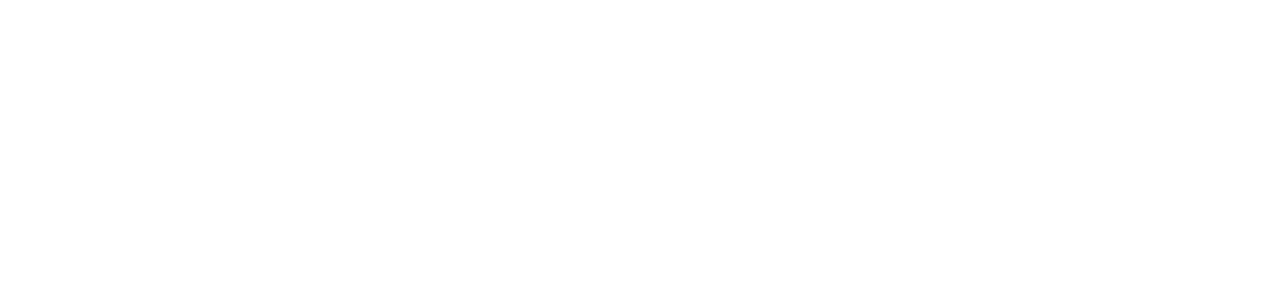
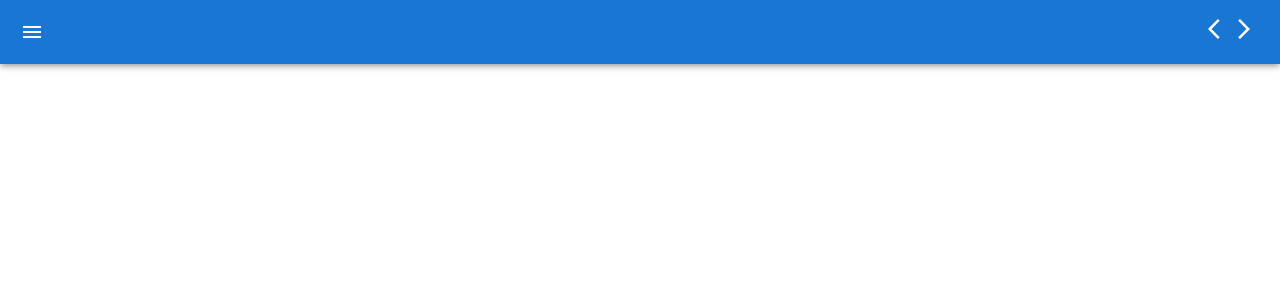
Before and after one commit to yg1110/spare-time, a Next.js app in the folder client/: page / in a window 1280 px wide. Shown: the top 300 px of the page. Built offline with nearby package versions, Linux system fonts and the light colour scheme.

Commit message:
Add Side Menu

```diff
--- a/client/src/component/Header/index.tsx
+++ b/client/src/component/Header/index.tsx
@@ -9,8 +9,8 @@
 const Header = styled.header`
   display: flex;
   justify-content: space-between;
-  padding: 0 1rem;
   height: 56px;
+  width: 100%;
   align-items: center;
   text-align: center;
 `
--- a/client/src/pages/_app.tsx
+++ b/client/src/pages/_app.tsx
@@ -1,11 +1,148 @@
-import '@/styles/globals.css'
+import React from 'react'
+import { styled, useTheme } from '@mui/material/styles'
 import { RecoilRoot } from 'recoil'
 import type { AppProps } from 'next/app'
+import Box from '@mui/material/Box'
+import Drawer from '@mui/material/Drawer'
+import CssBaseline from '@mui/material/CssBaseline'
+import MuiAppBar, { AppBarProps as MuiAppBarProps } from '@mui/material/AppBar'
+import Toolbar from '@mui/material/Toolbar'
+import List from '@mui/material/List'
+import Divider from '@mui/material/Divider'
+import IconButton from '@mui/material/IconButton'
+import MenuIcon from '@mui/icons-material/Menu'
+import ChevronLeftIcon from '@mui/icons-material/ChevronLeft'
+import ChevronRightIcon from '@mui/icons-material/ChevronRight'
+import ListItem from '@mui/material/ListItem'
+import ListItemButton from '@mui/material/ListItemButton'
+import ListItemIcon from '@mui/material/ListItemIcon'
+import ListItemText from '@mui/material/ListItemText'
+import InboxIcon from '@mui/icons-material/MoveToInbox'
+import MailIcon from '@mui/icons-material/Mail'
+import '@/styles/globals.css'
+import FullCalendar from '@fullcalendar/react'
+import CalendarHeader from '@/component/Header'
+
+const drawerWidth = 240
+const Main = styled('main', { shouldForwardProp: (prop) => prop !== 'open' })<{
+  open?: boolean
+}>(({ theme, open }) => ({
+  flexGrow: 1,
+  transition: theme.transitions.create('margin', {
+    easing: theme.transitions.easing.sharp,
+    duration: theme.transitions.duration.leavingScreen,
+  }),
+  marginLeft: `-${drawerWidth}px`,
+  ...(open && {
+    transition: theme.transitions.create('margin', {
+      easing: theme.transitions.easing.easeOut,
+      duration: theme.transitions.duration.enteringScreen,
+    }),
+    marginLeft: 0,
+  }),
+}))
+
+interface AppBarProps extends MuiAppBarProps {
+  open?: boolean
+}
+
+const AppBar = styled(MuiAppBar, {
+  shouldForwardProp: (prop) => prop !== 'open',
+})<AppBarProps>(({ theme, open }) => ({
+  transition: theme.transitions.create(['margin', 'width'], {
+    easing: theme.transitions.easing.sharp,
+    duration: theme.transitions.duration.leavingScreen,
+  }),
+  ...(open && {
+    width: `calc(100% - ${drawerWidth}px)`,
+    marginLeft: `${drawerWidth}px`,
+    transition: theme.transitions.create(['margin', 'width'], {
+      easing: theme.transitions.easing.easeOut,
+      duration: theme.transitions.duration.enteringScreen,
+    }),
+  }),
+}))
+
+const DrawerHeader = styled('div')(({ theme }) => ({
+  display: 'flex',
+  alignItems: 'center',
+  padding: theme.spacing(0, 1),
+  // necessary for content to be below app bar
+  ...theme.mixins.toolbar,
+  justifyContent: 'flex-end',
+}))
 
 export default function App({ Component, pageProps }: AppProps) {
+  const theme = useTheme()
+  const calendarRef = React.useRef<FullCalendar>(null)
+  const [open, setOpen] = React.useState(false)
+
+  const handleDrawerOpen = () => {
+    setOpen(true)
+  }
+
+  const handleDrawerClose = () => {
+    setOpen(false)
+  }
   return (
     <RecoilRoot>
-      <Component {...pageProps} />
+      <Box sx={{ display: 'flex', height: 'calc(100vh - 56px)' }}>
+        <CssBaseline />
+        <AppBar position="fixed" open={open}>
+          <Toolbar>
+            <IconButton
+              color="inherit"
+              aria-label="open drawer"
+              onClick={handleDrawerOpen}
+              edge="start"
+              sx={{ mr: 2, ...(open && { display: 'none' }) }}
+            >
+              <MenuIcon />
+            </IconButton>
+            <CalendarHeader calendarRef={calendarRef} />
+          </Toolbar>
+        </AppBar>
+        <Drawer
+          sx={{
+            width: drawerWidth,
+            flexShrink: 0,
+            '& .MuiDrawer-paper': {
+              width: drawerWidth,
+              boxSizing: 'border-box',
+            },
+          }}
+          variant="persistent"
+          anchor="left"
+          open={open}
+        >
+          <DrawerHeader>
+            <IconButton onClick={handleDrawerClose}>
+              {theme.direction === 'ltr' ? (
+                <ChevronLeftIcon />
+              ) : (
+                <ChevronRightIcon />
+              )}
+            </IconButton>
+          </DrawerHeader>
+          <Divider />
+          <List>
+            {['Inbox', 'Starred', 'Send email', 'Drafts'].map((text, index) => (
+              <ListItem key={text} disablePadding>
+                <ListItemButton>
+                  <ListItemIcon>
+                    {index % 2 === 0 ? <InboxIcon /> : <MailIcon />}
+                  </ListItemIcon>
+                  <ListItemText primary={text} />
+                </ListItemButton>
+              </ListItem>
+            ))}
+          </List>
+        </Drawer>
+        <Main open={open}>
+          <DrawerHeader />
+          <Component calendarRef={calendarRef} {...pageProps} />
+        </Main>
+      </Box>
     </RecoilRoot>
   )
 }
```
Also changed, not shown: client/src/pages/calendar.tsx (renamed from client/src/pages/Calendar.tsx, +6 -5 lines).
